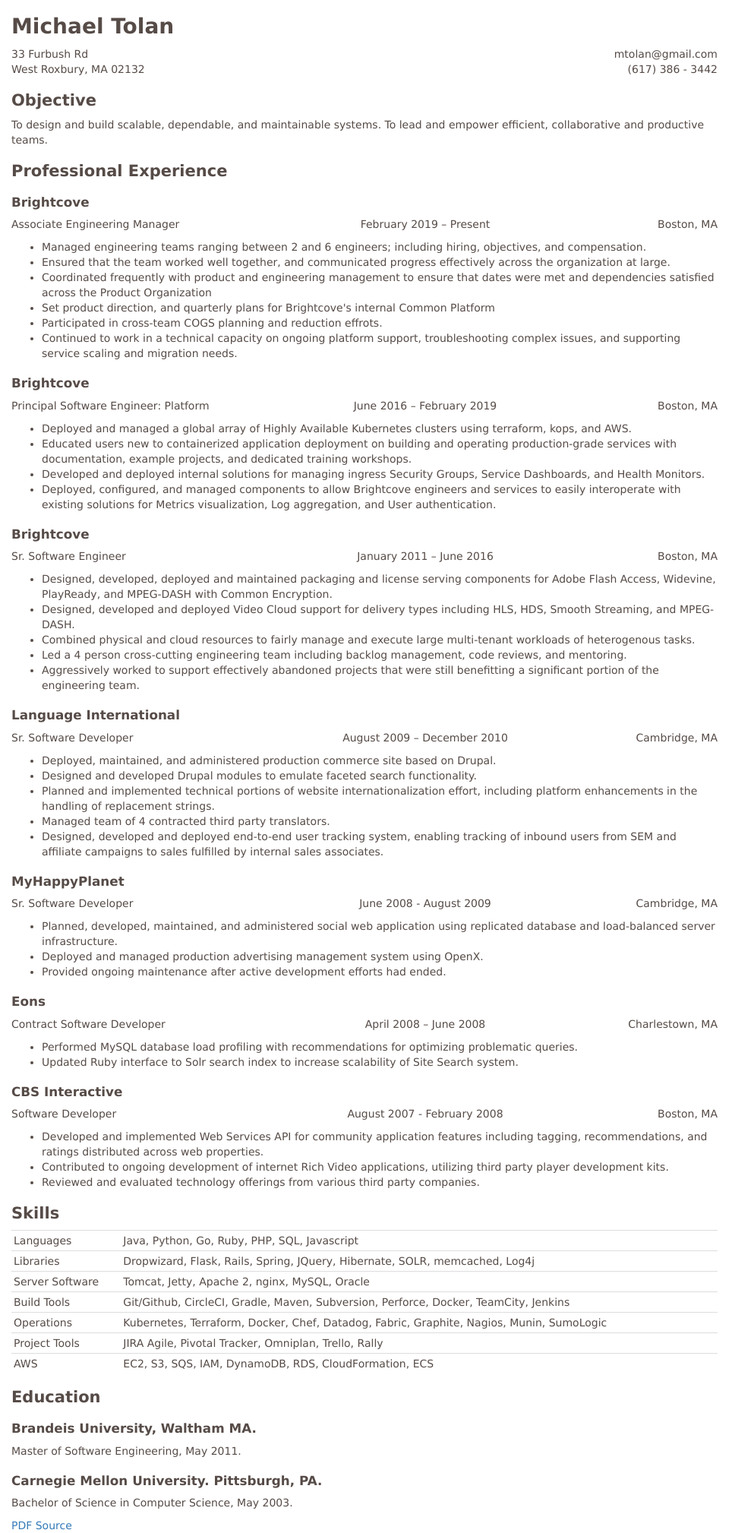
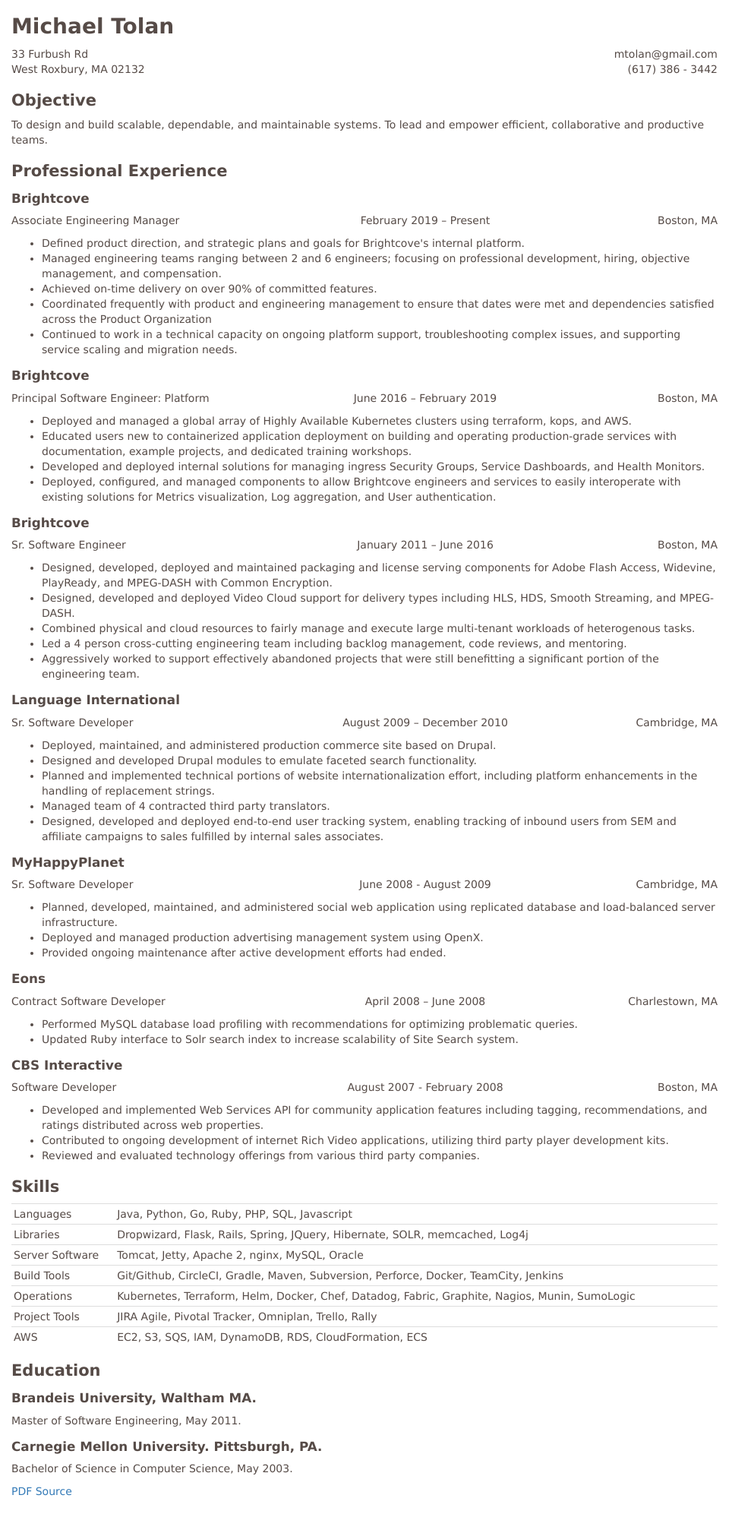
Before and after one commit to mtolan/mtolan.github.io, a Jekyll site: the page built from resume/index.html, in a window 1280 px wide. Shown: the whole page at 76% size, without its empty margins (0-993 px from the left). Built offline with Jekyll 4.4.1, drawn with Linux system fonts in a browser that asks for light colours; after the commit the page ends 1973 px from its top, so only the background shows below that.

Commit message:
Some more tweaks

```diff
--- a/resume/index.html
+++ b/resume/index.html
@@ -30,11 +30,10 @@
 
 <ul>
 
-<li>Managed engineering teams ranging between 2 and 6 engineers; including hiring, objectives, and compensation.</li>
-<li>Ensured that the team worked well together, and communicated progress effectively across the organization at large.</li>
+<li>Defined product direction, and strategic plans and goals for Brightcove's internal platform.</li>
+<li>Managed engineering teams ranging between 2 and 6 engineers; focusing on professional development, hiring, objective management, and compensation.</li>
+<li>Achieved on-time delivery on over 90% of committed features.</li>
 <li>Coordinated frequently with product and engineering management to ensure that dates were met and dependencies satisfied across the Product Organization</li>
-<li>Set product direction, and quarterly plans for Brightcove's internal Common Platform</li>
-<li>Participated in cross-team COGS planning and reduction effrots.</li>
 <li>Continued to work in a technical capacity on ongoing platform support, troubleshooting complex issues, and supporting service scaling and migration needs.</li>
 
 </ul>
@@ -142,7 +141,7 @@
 |Libraries|Dropwizard, Flask, Rails, Spring, JQuery, Hibernate, SOLR, memcached, Log4j|
 |Server Software|Tomcat, Jetty, Apache 2, nginx, MySQL, Oracle|
 |Build Tools|Git/Github, CircleCI, Gradle, Maven, Subversion, Perforce, Docker, TeamCity, Jenkins|
-|Operations|Kubernetes, Terraform, Docker, Chef, Datadog, Fabric, Graphite, Nagios, Munin, SumoLogic|
+|Operations|Kubernetes, Terraform, Helm, Docker, Chef, Datadog, Fabric, Graphite, Nagios, Munin, SumoLogic|
 |Project Tools|JIRA Agile, Pivotal Tracker, Omniplan, Trello, Rally|
 |AWS|EC2, S3, SQS, IAM, DynamoDB, RDS, CloudFormation, ECS|
 {: .table}
--- a/resume/resume.css
+++ b/resume/resume.css
@@ -15,6 +15,7 @@
 h3 {
     font-size: 1.2em;
     font-weight: bold;
+    margin-top: 15px;
 }
 
 .position {
```
